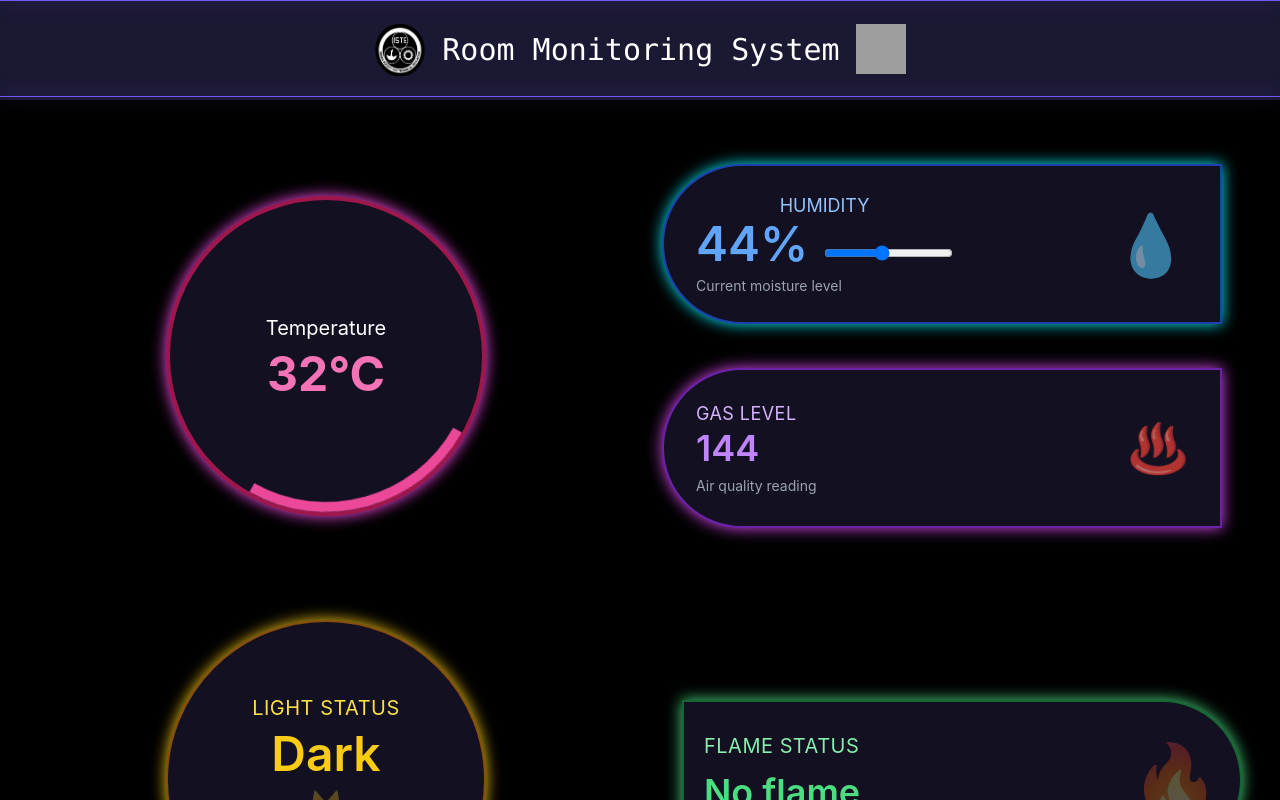
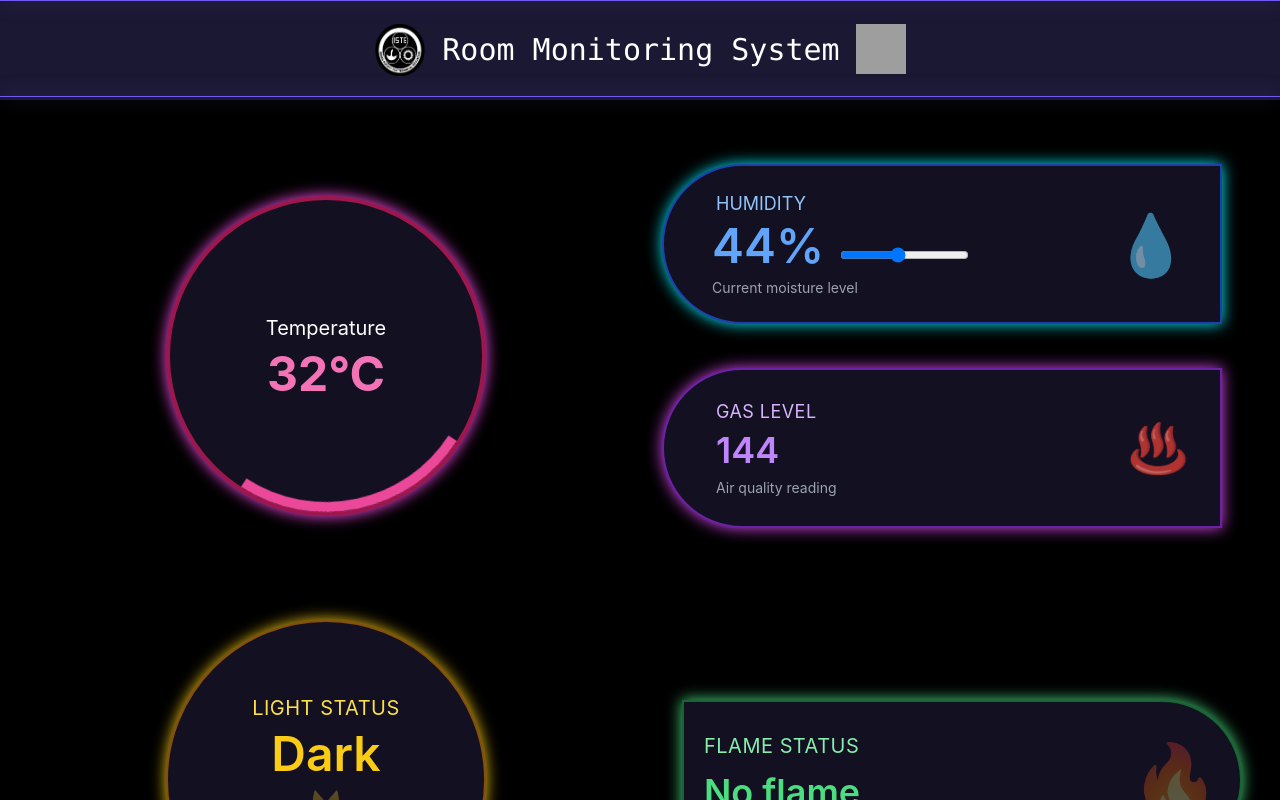
Before and after one commit to tanishka3001/RMS-Frontend, a React (Create React App) app in the folder rms_frontend/: page / in a window 1280 px wide. Shown: the top 800 px of the page. Built offline with nearby package versions, Linux system fonts and the light colour scheme; grey boxes are pictures that could not be loaded.

Commit message:
minor spacing issues

```diff
--- a/rms_frontend/src/components/dashboard.jsx
+++ b/rms_frontend/src/components/dashboard.jsx
@@ -42,17 +42,17 @@ const Dashboard = () => {
 
             <div className="relative flex flex-col space-y-14  md:space-y-11 ml-3 md:ml-0">
               <div className="w-52 h-52 md:w-[35rem] md:h-40 border-2 rounded-full md:rounded-s-full md:rounded-r-none transition-all border-blue-800 bg-[#121021] shadow-[0_0_15px_#00f0ff] flex items-center px-8 cursor-pointer hover:-translate-y-2">
-                <div className="text-white text-center">
-                  <p className="text-lg text-blue-300 ">HUMIDITY</p>
-                  <p className="text-5xl font-semibold text-blue-400">
+                <div className="text-white">
+                  <p className="text-lg text-blue-300 text-center md:text-left md:ml-5">HUMIDITY</p>
+                  <p className="text-5xl font-semibold text-blue-400 text-center md:ml-4 md:mt-1">
                     {humidity}%
                     <input
                       type="range"
                       value={humidity}
-                      className=" ml-2 md:ml-4 "
+                      className=" ml-0 md:ml-4 "
                     ></input>
                   </p>
-                  <p className="hidden md:flex text-sm text-gray-400 mt-2">
+                  <p className="hidden md:flex text-sm text-gray-400 mt-2 ml-4">
                     Current moisture level
                   </p>
                 </div>
@@ -62,11 +62,11 @@ const Dashboard = () => {
               </div>
 
               <div className=" w-52 h-52 md:w-[35rem] md:h-40 border-2 rounded-full md:rounded-s-full md:rounded-r-none transition-all border-purple-800 bg-[#121021] shadow-[0_0_15px_#d946ef] flex items-center px-10 md:px-8 cursor-pointer hover:-translate-y-2">
-                <div className="text-white">
+                <div className="text-white ml-5">
                   <p className=" text-md md:text-lg uppercase tracking-wide text-purple-300">
                     Gas Level
                   </p>
-                  <p className="text-xl md:text-4xl font-semibold text-purple-400">
+                  <p className="text-xl md:text-4xl font-semibold text-purple-400 mt-1">
                     {gasLevel}
                   </p>
                   <p className=" hidden md:flex text-sm text-gray-400 mt-2">
@@ -80,7 +80,7 @@ const Dashboard = () => {
             </div>
           </div>
 
-          <div className="flex flex-col space-y-14 md:space-y-4 md:flex-row m-8 ml-12 md:ml-32 md:space-x-20 justify-center mb-0">
+          <div className="flex flex-col space-y-14 md:space-y-4 md:flex-row m-8 ml-12 md:ml-32 md:space-x-20 justify-center mb-16">
             <div
               className={`w-52 h-52 md:w-[20rem] md:h-[20rem] border-2 rounded-full border-yellow-800 ${
                 lightStatus === "Light"
```
